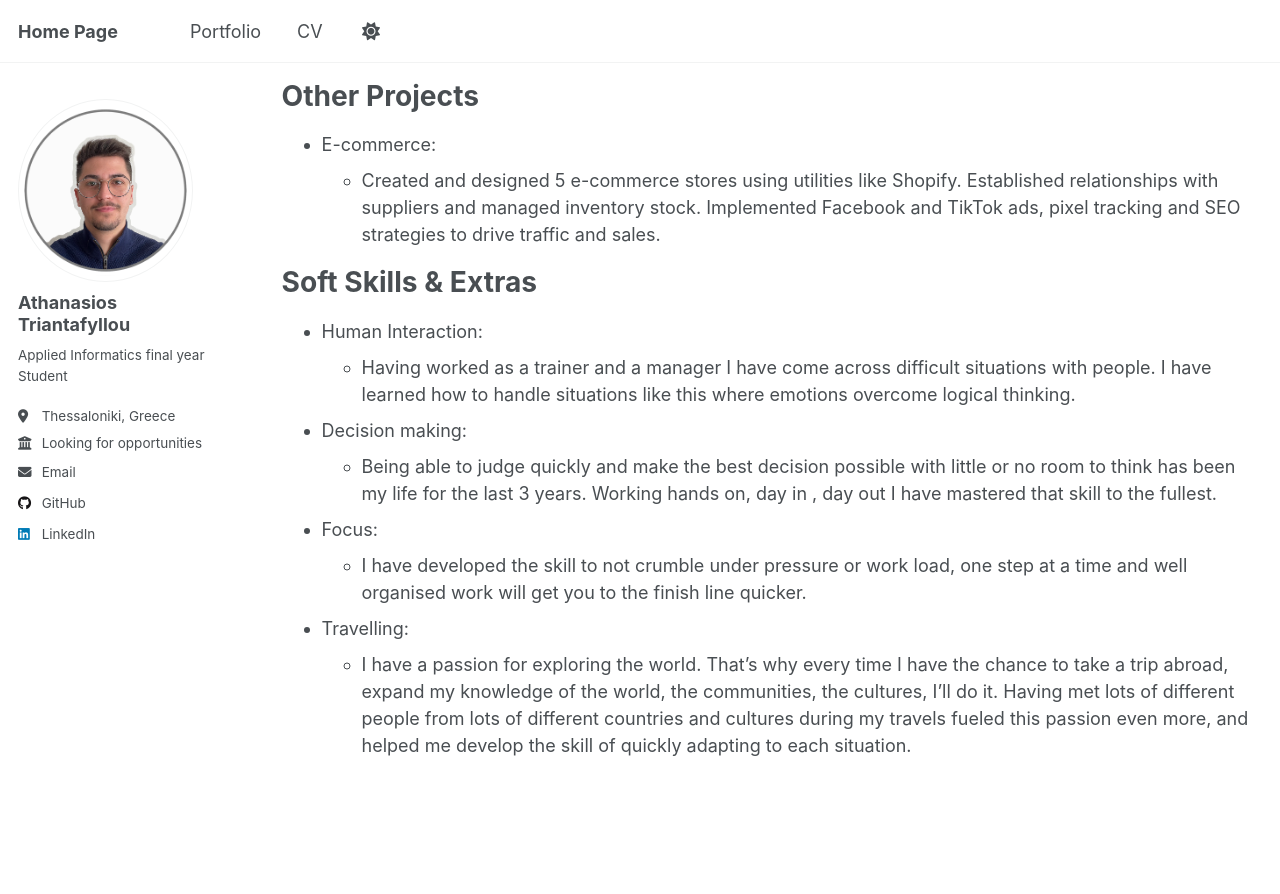
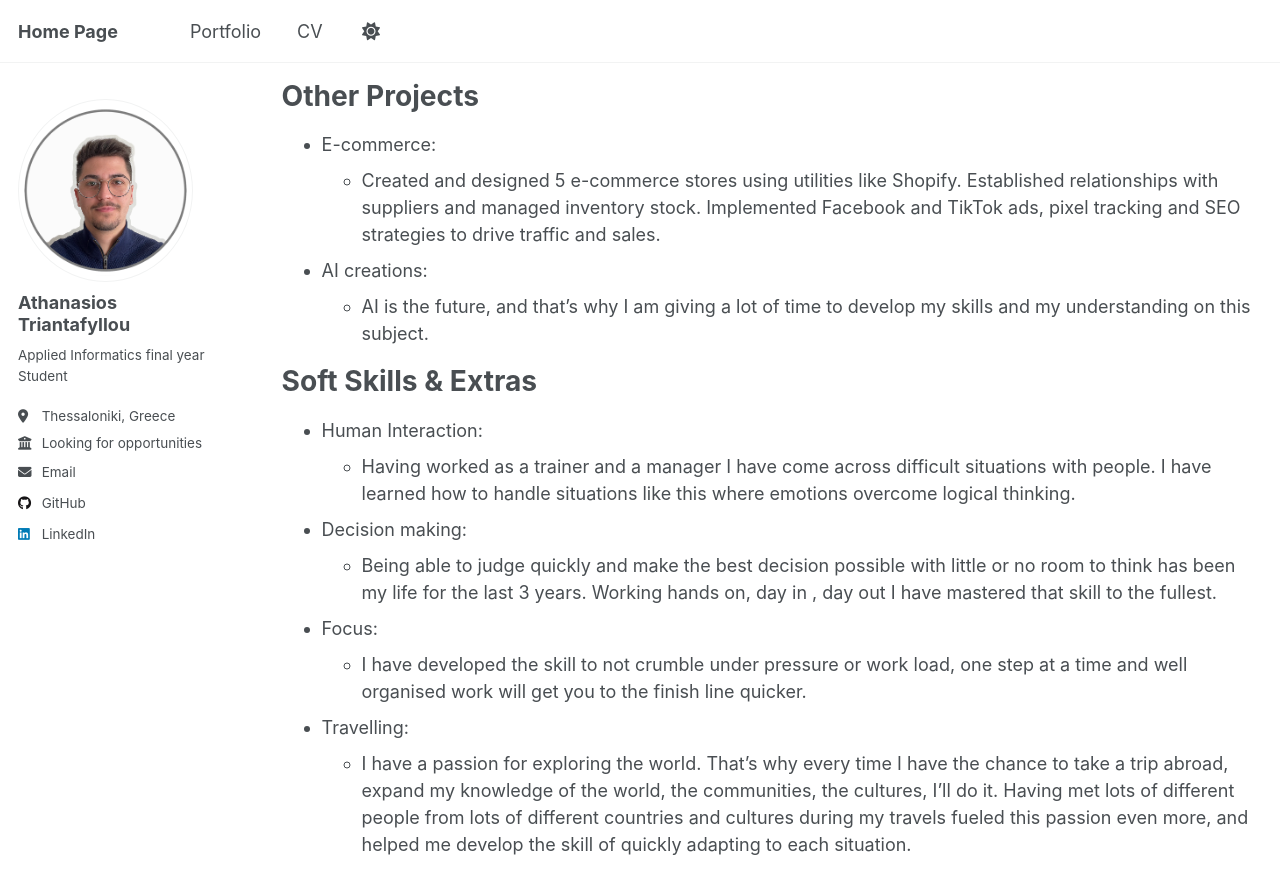
Before and after one commit to AthTriantafyllou/AthTriantafyllou.github.io, a Jekyll site: the page built from _pages/cv.md, in a window 1280 px wide and 900 px high, scrolled down 1162 px. Shown: the top 894 px of the window. Built offline with Jekyll 4.4.1, drawn with Linux system fonts in a browser that asks for light colours; a script that is not in the unit is left out.

Commit message:
Update cv.md

```diff
--- a/_pages/cv.md
+++ b/_pages/cv.md
@@ -55,6 +55,8 @@ Other Projects
 ======
 * E-commerce:
   * Created and designed 5 e-commerce stores using utilities like Shopify. Established relationships with suppliers and managed inventory stock. Implemented Facebook and TikTok ads, pixel tracking and SEO strategies to drive traffic and sales.
+* AI creations:
+  * AI is the future, and that’s why I am giving a lot of time to develop my skills and my understanding on this subject.
 
 
 
```
